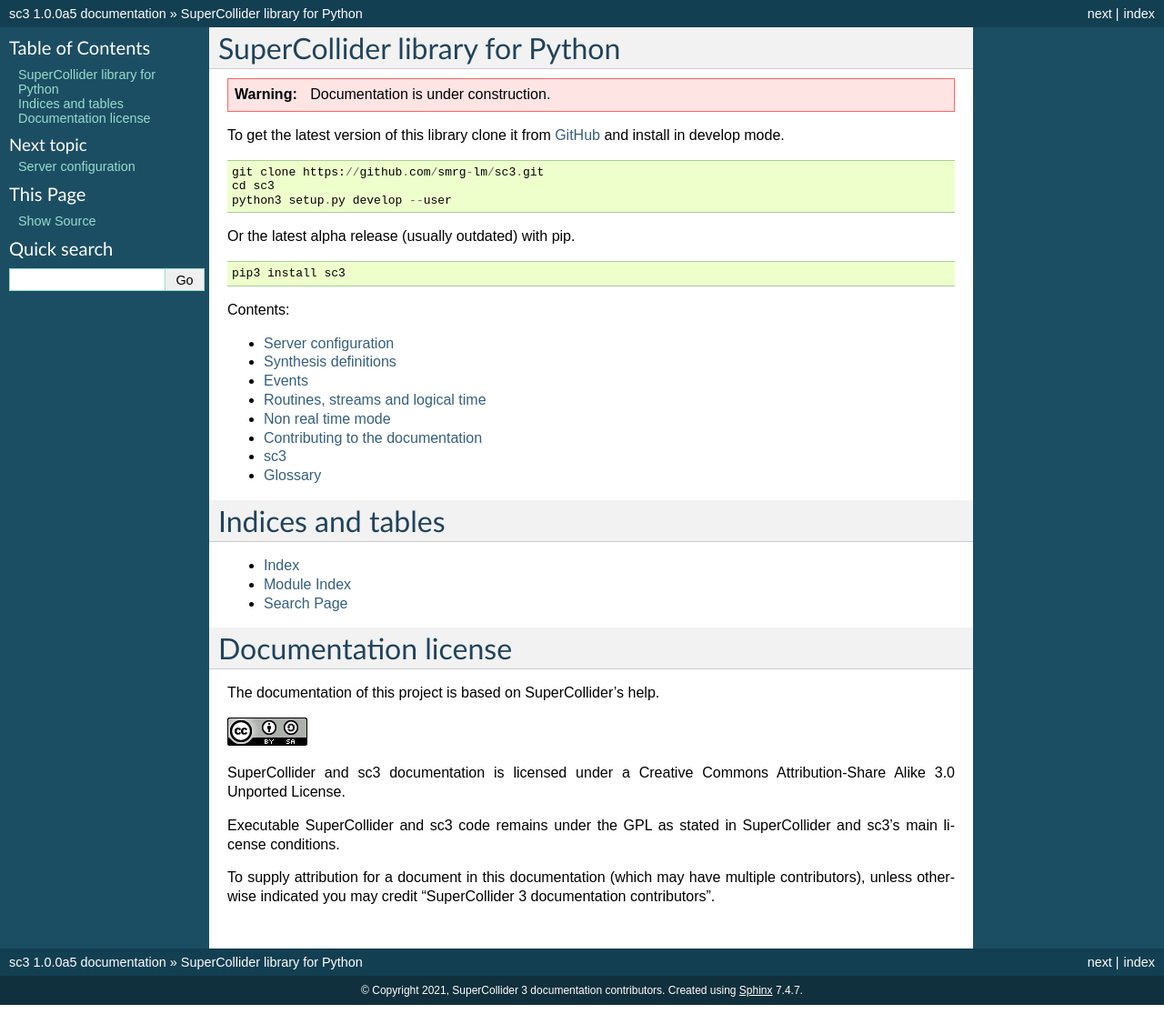
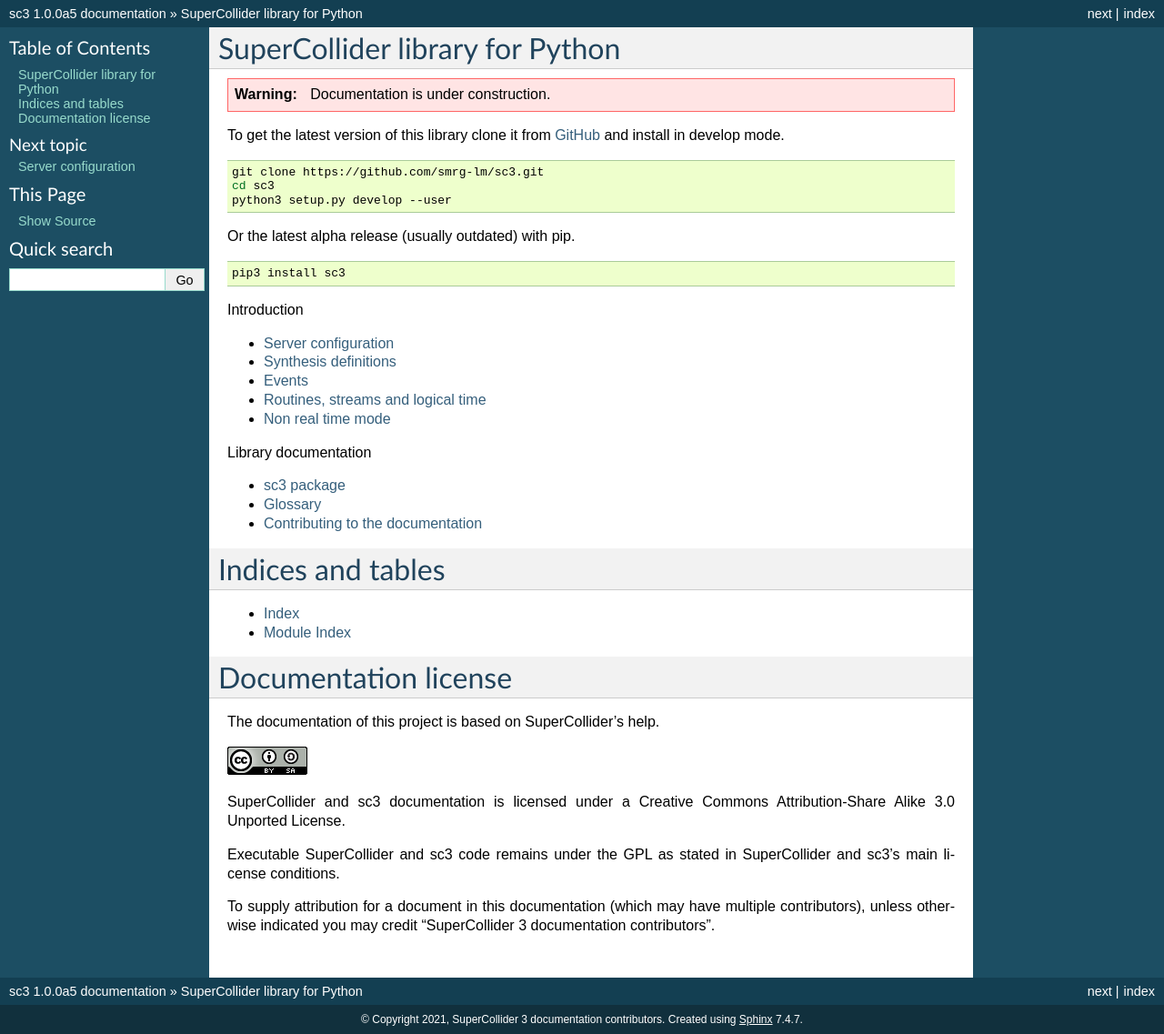
Before and after one commit to smrg-lm/sc3, a Sphinx documentation site: the page built from docs/source/index.rst, in a window 1280 px wide. Shown: the whole page at 91% size. Built offline with Sphinx 7.4.7, drawn with Linux system fonts in a browser that asks for light colours; before the commit the page ends 1105 px from its top, so only the background shows below that.

Commit message:
index.rst mods

```diff
--- a/docs/source/index.rst
+++ b/docs/source/index.rst
@@ -8,7 +8,7 @@
 `GitHub <https://github.com/smrg-lm/sc3>`_ and install
 in develop mode.
 
-::
+.. code-block:: bash
 
   git clone https://github.com/smrg-lm/sc3.git
   cd sc3
@@ -16,14 +16,14 @@
 
 Or the latest alpha release (usually outdated) with pip.
 
-::
+.. code-block:: bash
 
   pip3 install sc3
 
 
 .. toctree::
    :maxdepth: 1
-   :caption: Contents:
+   :caption: Introduction
 
    intro/server
    intro/synthdef
@@ -31,9 +31,14 @@
    intro/routine
    intro/nonrealtime
 
+
+.. toctree::
+   :maxdepth: 1
+   :caption: Library documentation
+
+   api/sc3
+   glossary
    contribute
-   api/modules
-   glossary
 
 
 Indices and tables
@@ -41,7 +46,6 @@
 
 * :ref:`genindex`
 * :ref:`modindex`
-* :ref:`search`
 
 
 Documentation license
```
Also changed, not shown: other parts of docs/source/index.rst (+1 -0 lines).
